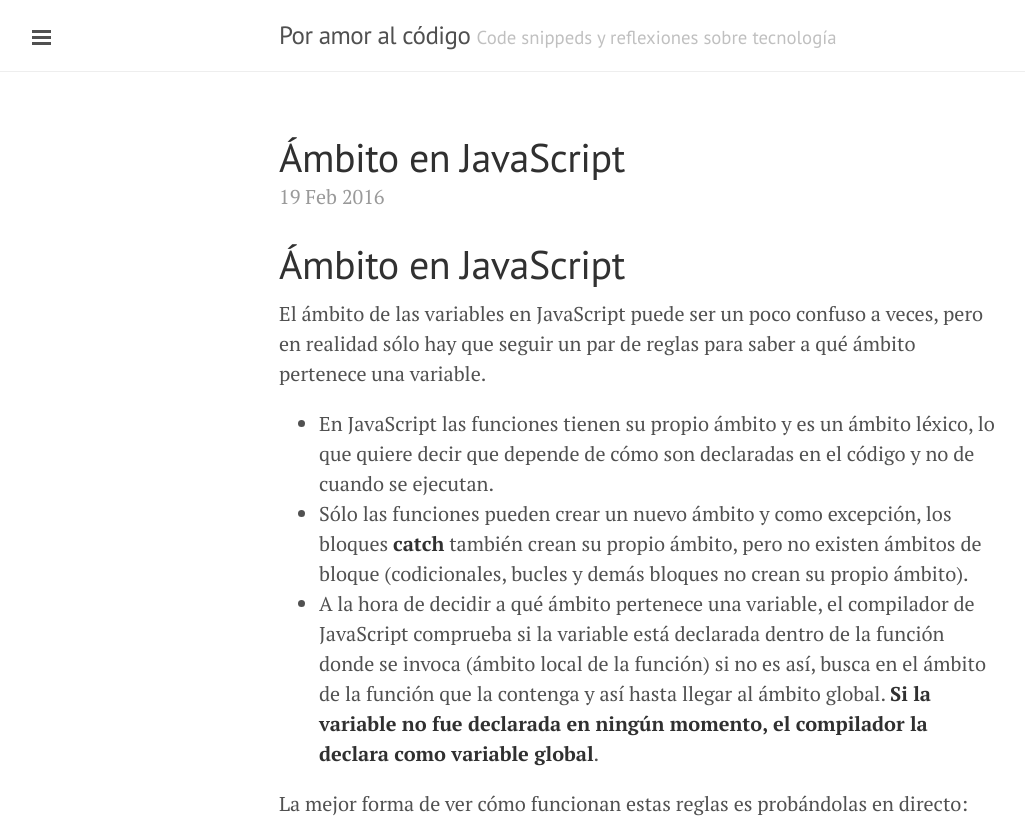
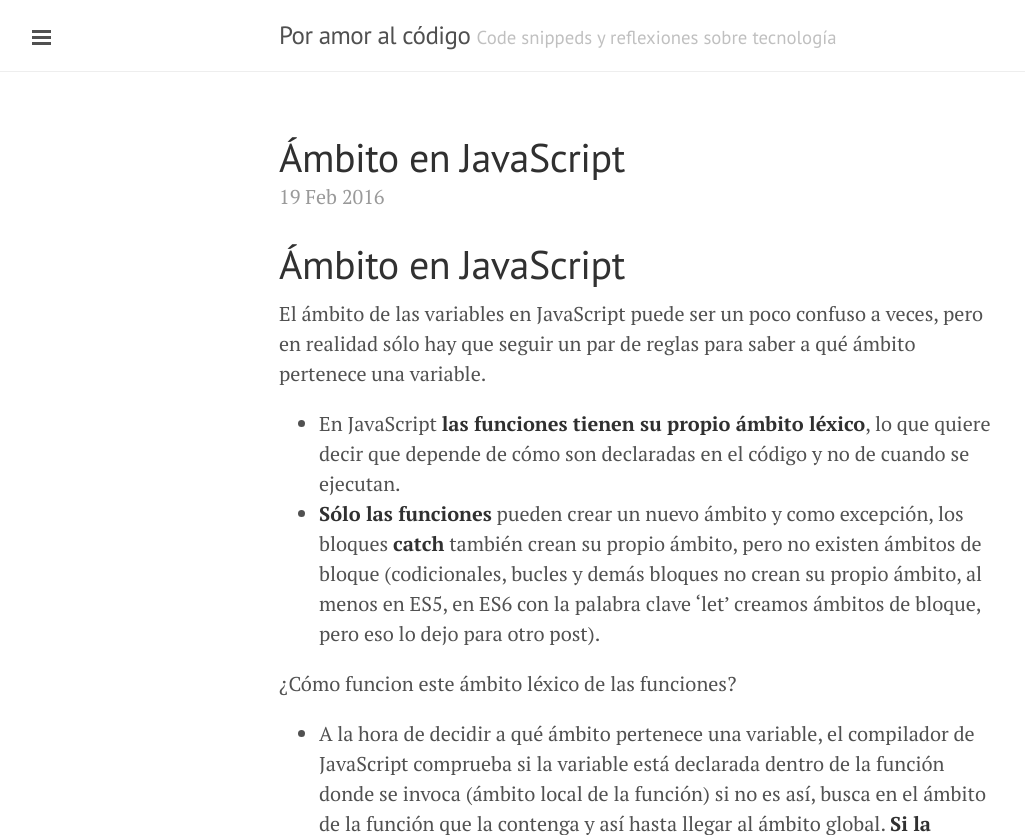
Before and after one commit to juanmirod/juanmirod.github.io, a Jekyll site: the page built from _posts/2016-02-19-ambito-en-javascript.markdown, in a window 1280 px wide and 1400 px high, cut to the strip 0-835 px from the top of the window. Shown: the whole strip, without its empty margins (1-1026 px from the left). Built offline with Jekyll 4.4.1, drawn with Linux system fonts in a browser that asks for light colours; some of the changed text lies outside the part shown.

Commit message:
Update 2016-02-19-ambito-en-javascript.markdown

```diff
--- a/_posts/2016-02-19-ambito-en-javascript.markdown
+++ b/_posts/2016-02-19-ambito-en-javascript.markdown
@@ -7,10 +7,17 @@ layout: post
 
 El ámbito de las variables en JavaScript puede ser un poco confuso a veces, pero en realidad sólo hay que seguir un par de reglas para saber a qué ámbito pertenece una variable.
 
-+ En JavaScript las funciones tienen su propio ámbito y es un ámbito léxico, lo que quiere decir que depende de cómo son declaradas en el código y no de cuando se ejecutan.
-+ Sólo las funciones pueden crear un nuevo ámbito y como excepción, los bloques **catch** también crean su propio ámbito, pero no existen ámbitos de bloque (codicionales, bucles y demás bloques no crean su propio ámbito).
++ En JavaScript **las funciones tienen su propio ámbito léxico**, lo que quiere decir que depende de cómo son declaradas en el código y no de cuando se ejecutan.
++ **Sólo las funciones** pueden crear un nuevo ámbito y como excepción, los bloques **catch** también crean su propio ámbito, pero no existen ámbitos de bloque (codicionales, bucles y demás bloques no crean su propio ámbito, al menos en ES5, en ES6 con la palabra clave 'let' creamos ámbitos de bloque, pero eso lo dejo para otro post).
+
+¿Cómo funcion este ámbito léxico de las funciones?
+
 + A la hora de decidir a qué ámbito pertenece una variable, el compilador de JavaScript comprueba si la variable está declarada dentro de la función donde se invoca (ámbito local de la función) si no es así, busca en el ámbito de la función que la contenga y así hasta llegar al ámbito global. **Si la variable no fue declarada en ningún momento, el compilador la declara como variable global**.
+
++ En 'Strict mode' el compilador no creará la nueva variable en ámbito global sino que devolverá un error por variable no declarada.
 
 La mejor forma de ver cómo funcionan estas reglas es probándolas en directo:
 
-<iframe width="100%" height="300" src="//jsfiddle.net/juanmirod/zgsgqz2j/embedded/js,result/" allowfullscreen="allowfullscreen" frameborder="0"></iframe>
+<iframe width="100%" height="600" src="//jsfiddle.net/juanmirod/zgsgqz2j/embedded/js,result/" allowfullscreen="allowfullscreen" frameborder="0"></iframe>
+
+Es interesante jugar un poco con el script, mover las declaraciones de sitio y ver que pasa. Espero que sirva a alguien de ayuda, para cualquier duda o aportación, este post está alojado en (github)[https://github.com/juanmirod/juanmirod.github.io/master/_posts/2016-02-19-ambito-en-javascript.markdown]
```
